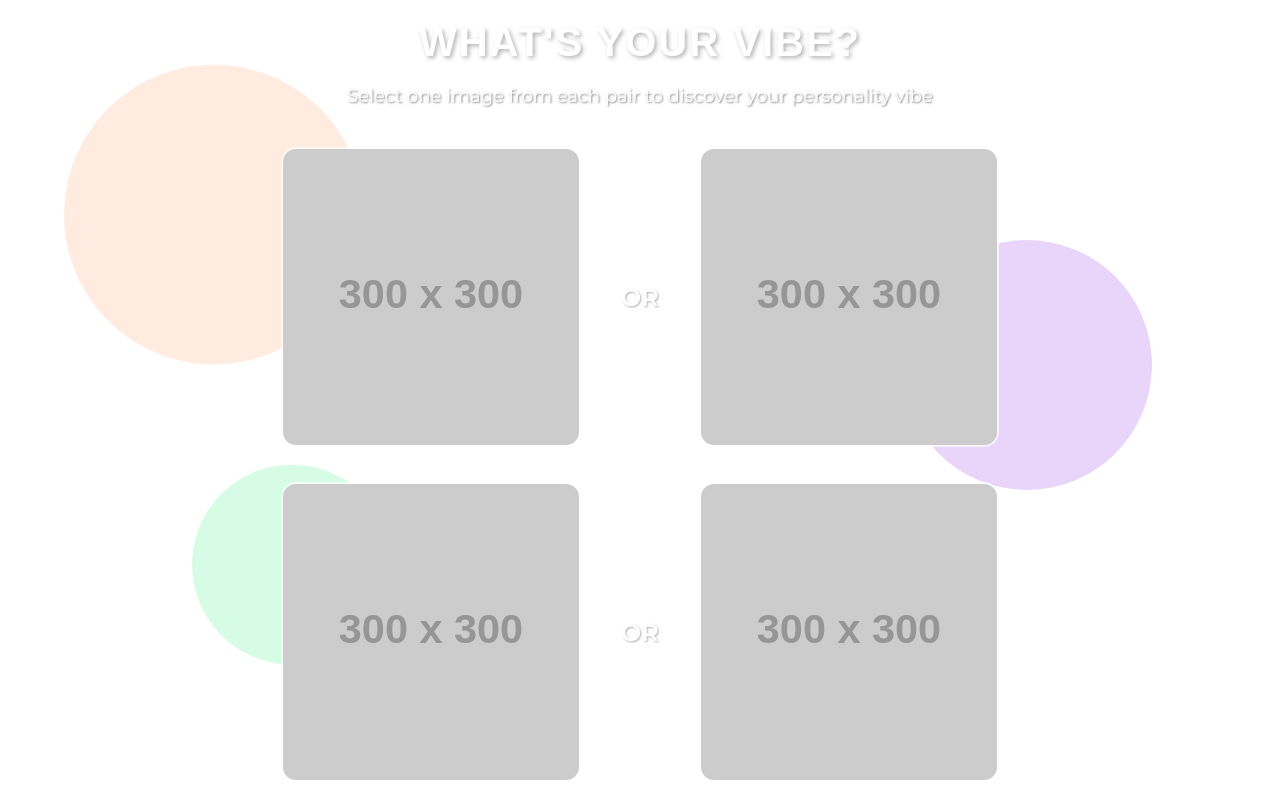
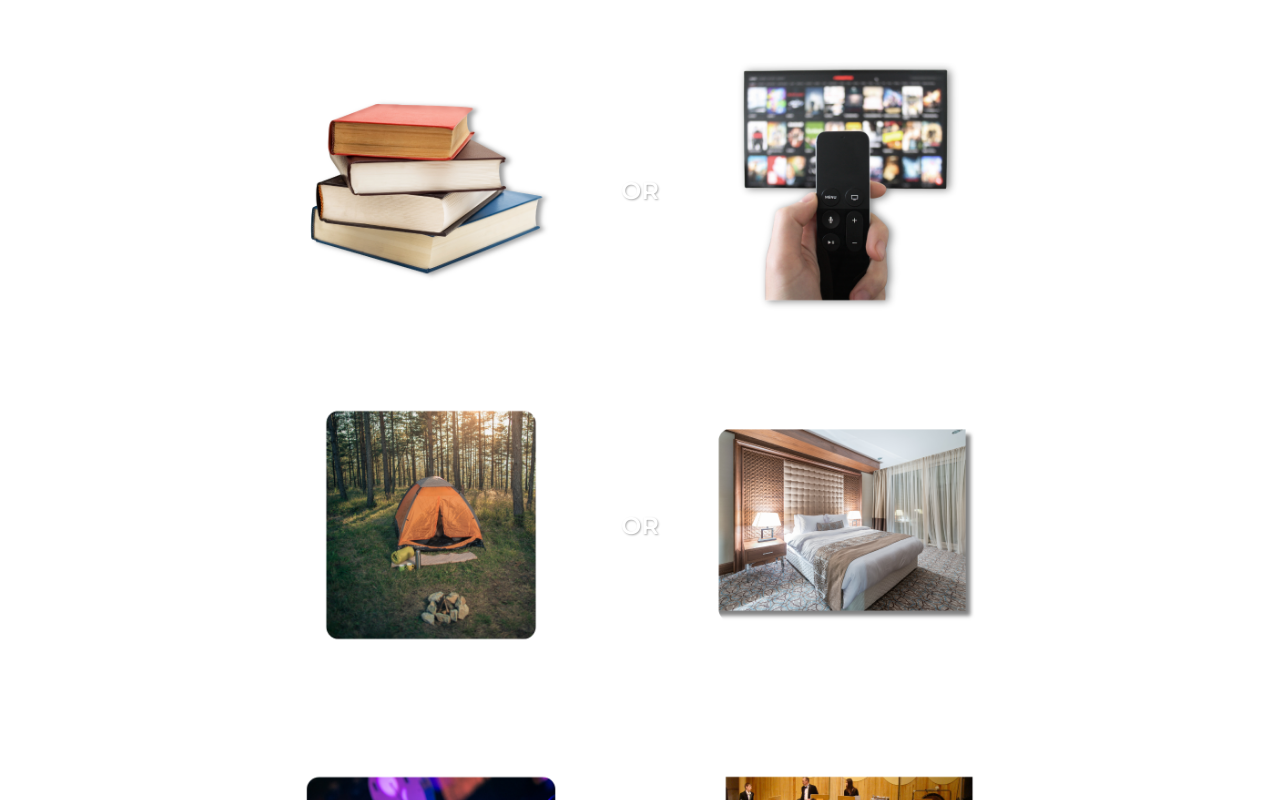
Before and after one commit to dvaughan111/Jotform-Image-Selection, a plain HTML site: page index.html in a window 1280 px wide. Shown: the top 800 px of the page. Drawn offline with Linux system fonts and the light colour scheme; placeholder pictures from the web are drawn by us; a web font is replaced by a local one.

Commit message:
Update index.html

```diff
--- a/index.html
+++ b/index.html
@@ -3,7 +3,7 @@
 <head>
     <meta charset="UTF-8">
     <meta name="viewport" content="width=device-width, initial-scale=1.0">
-    <title>What's Your Vibe? Personality Quiz</title>
+    <title>Personality Quiz</title>
     <link href="https://fonts.googleapis.com/css2?family=Futura:wght@400;700&display=swap" rel="stylesheet">
     <link href="https://fonts.googleapis.com/css2?family=Montserrat:wght@300;400;600&display=swap" rel="stylesheet">
     <style>
@@ -89,25 +89,6 @@
             text-shadow: 1px 1px 2px rgba(0, 0, 0, 0.3);
         }
 
-        .instructions {
-            text-align: center;
-            color: #fff;
-            margin-bottom: 20px;
-            font-size: 18px;
-            text-shadow: 1px 1px 2px rgba(0, 0, 0, 0.5);
-        }
-
-        h1 {
-            text-align: center;
-            font-family: 'Futura', sans-serif;
-            margin-bottom: 20px;
-            color: #fff;
-            text-transform: uppercase;
-            letter-spacing: 2px;
-            font-size: 2.5rem;
-            text-shadow: 2px 2px 4px rgba(0, 0, 0, 0.3);
-        }
-
         @media (max-width: 850px) {
             .image-option {
                 width: 270px;
@@ -140,78 +121,11 @@
             .image-option.selected {
                 border: 3px solid #8f118d !important;
             }
-
-            h1 {
-                font-size: 2rem;
-            }
-        }
-
-        /* Background elements to show transparency */
-        .background-elements {
-            position: fixed;
-            top: 0;
-            left: 0;
-            width: 100%;
-            height: 100%;
-            z-index: -1;
-            pointer-events: none;
-        }
-
-        .bg-circle {
-            position: absolute;
-            border-radius: 50%;
-            opacity: 0.2;
-            animation: float 15s infinite ease-in-out;
-        }
-
-        .bg-circle:nth-child(1) {
-            width: 300px;
-            height: 300px;
-            background: #ff9966;
-            top: 10%;
-            left: 5%;
-            animation-delay: 0s;
-        }
-
-        .bg-circle:nth-child(2) {
-            width: 200px;
-            height: 200px;
-            background: #38ef7d;
-            top: 60%;
-            left: 15%;
-            animation-delay: -5s;
-        }
-
-        .bg-circle:nth-child(3) {
-            width: 250px;
-            height: 250px;
-            background: #8e2de2;
-            top: 30%;
-            right: 10%;
-            animation-delay: -10s;
-        }
-
-        @keyframes float {
-            0%, 100% {
-                transform: translateY(0) rotate(0deg);
-            }
-            50% {
-                transform: translateY(-20px) rotate(10deg);
-            }
         }
     </style>
 </head>
 <body>
-    <div class="background-elements">
-        <div class="bg-circle"></div>
-        <div class="bg-circle"></div>
-        <div class="bg-circle"></div>
-    </div>
-
     <div class="container">
-        <h1>What's Your Vibe?</h1>
-        <p class="instructions">Select one image from each pair to discover your personality vibe</p>
-
         <div class="widget-container" id="widget"></div>
     </div>
 
@@ -219,22 +133,11 @@
         document.addEventListener('DOMContentLoaded', function() {
             const widgetContainer = document.getElementById('widget');
 
-            // Using placeholder images with transparent backgrounds
-            const baseImageUrl = 'https://placehold.co/300x300/transparent/white?text=Image+';
-
-            const imageMeanings = {
-                1: "Introverted, homebody, enjoys quiet time",
-                2: "Social, enjoys entertainment, external stimulation",
-                3: "Adventurous, nature-loving, spontaneous",
-                4: "Comfort-seeking, luxury-loving, practical",
-                5: "Energetic, social, thrill-seeking",
-                6: "Sophisticated, cultured, refined tastes",
-                7: "Casual, comfort-focused, indulgent",
-                8: "Health-conscious, disciplined, mindful"
-            };
+            // Using your original image URL
+            const baseImageUrl = 'https://dvaughan111.github.io/Jotform-Image-Selection/images/';
 
             // Create image selection pairs
-            for (let i = 0; i < 4; i++) {
+            for (let i = 0; i < 8; i++) {
                 const row = document.createElement('div');
                 row.className = 'image-row';
 
@@ -245,7 +148,8 @@
                 image1.className = 'image-option';
                 image1.dataset.choice = `option${image1Number}`;
                 image1.dataset.value = image1Number;
-                image1.innerHTML = `<img src="${baseImageUrl}${image1Number}" alt="Option ${image1Number}">`;
+                // Using your original images
+                image1.innerHTML = `<img src="${baseImageUrl}${image1Number}.png" alt="Option ${image1Number}">`;
 
                 const orSeparator = document.createElement('div');
                 orSeparator.className = 'or-separator';
@@ -255,7 +159,8 @@
                 image2.className = 'image-option';
                 image2.dataset.choice = `option${image2Number}`;
                 image2.dataset.value = image2Number;
-                image2.innerHTML = `<img src="${baseImageUrl}${image2Number}" alt="Option ${image2Number}">`;
+                // Using your original images
+                image2.innerHTML = `<img src="${baseImageUrl}${image2Number}.png" alt="Option ${image2Number}">`;
 
                 image1.addEventListener('click', function() {
                     selectOption(this, image2);
@@ -275,28 +180,6 @@
             function selectOption(selectedElement, otherElement) {
                 selectedElement.classList.add('selected');
                 otherElement.classList.remove('selected');
-
-                // Check if all pairs have been selected
-                checkAllSelected();
-            }
-
-            function checkAllSelected() {
-                const selectedOptions = document.querySelectorAll('.image-option.selected');
-
-                if (selectedOptions.length === 4) {
-                    // All pairs have been selected
-                    const selectedValues = Array.from(selectedOptions).map(option =>
-                        parseInt(option.dataset.value));
-
-                    // In a real implementation, this would submit the form
-                    // or navigate to the next page with the results
-                    console.log("Selected values:", selectedValues);
-
-                    // Show a message (in a real implementation, this would be handled by the form)
-                    setTimeout(() => {
-                        alert("All selections complete! Click the form's next button to see your results.");
-                    }, 500);
-                }
             }
         });
     </script>
```
